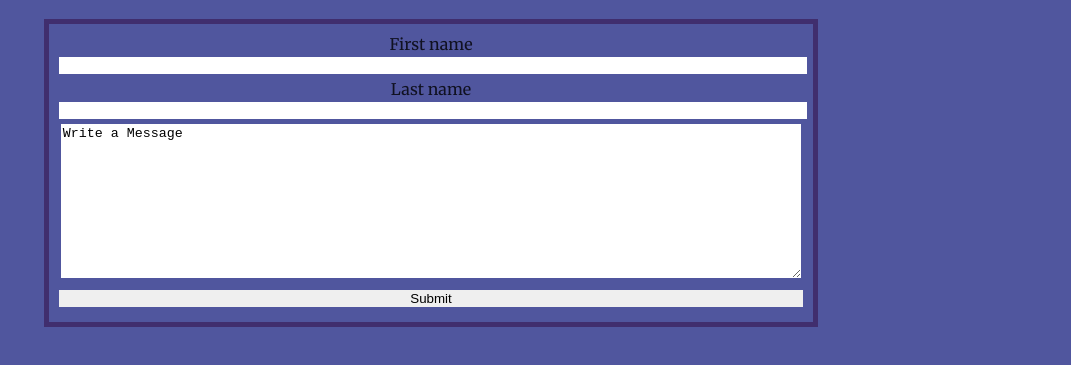
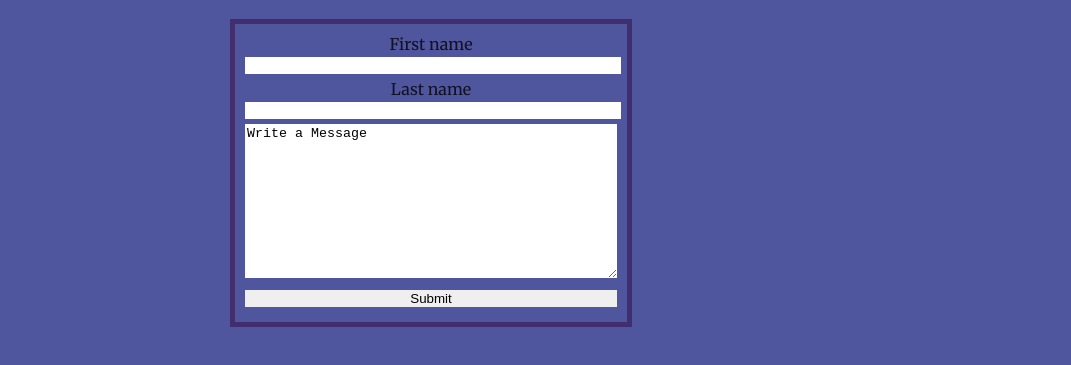
Before and after one commit to Venpresath/Deliverable1, a plain HTML site: page contact.html in a window 1280 px wide. Shown: the part 103-468 px from the top of the page, without its empty margins (209-1280 px from the left). Drawn offline with Linux system fonts and the light colour scheme.

Commit message:
fixed form again

```diff
--- a/stylesheet.css
+++ b/stylesheet.css
@@ -48,8 +48,9 @@ form{
 	border: 5px solid #402e6e;
 	padding: 10px;
 	text-align: center;
-	width: 60%;
+	width: 30%;
 	margin: auto;
+
 }
 
 input, textarea{
```
